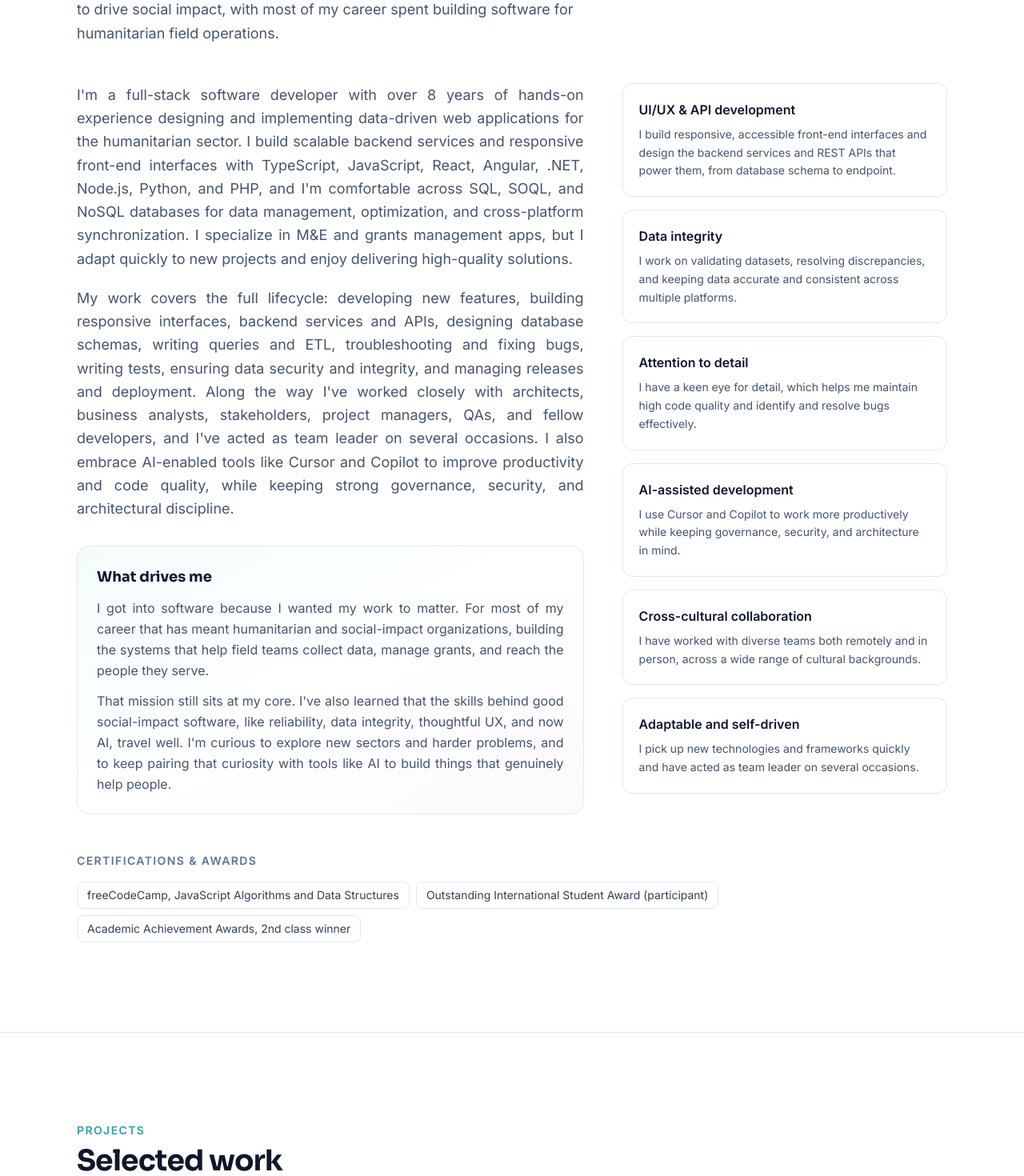
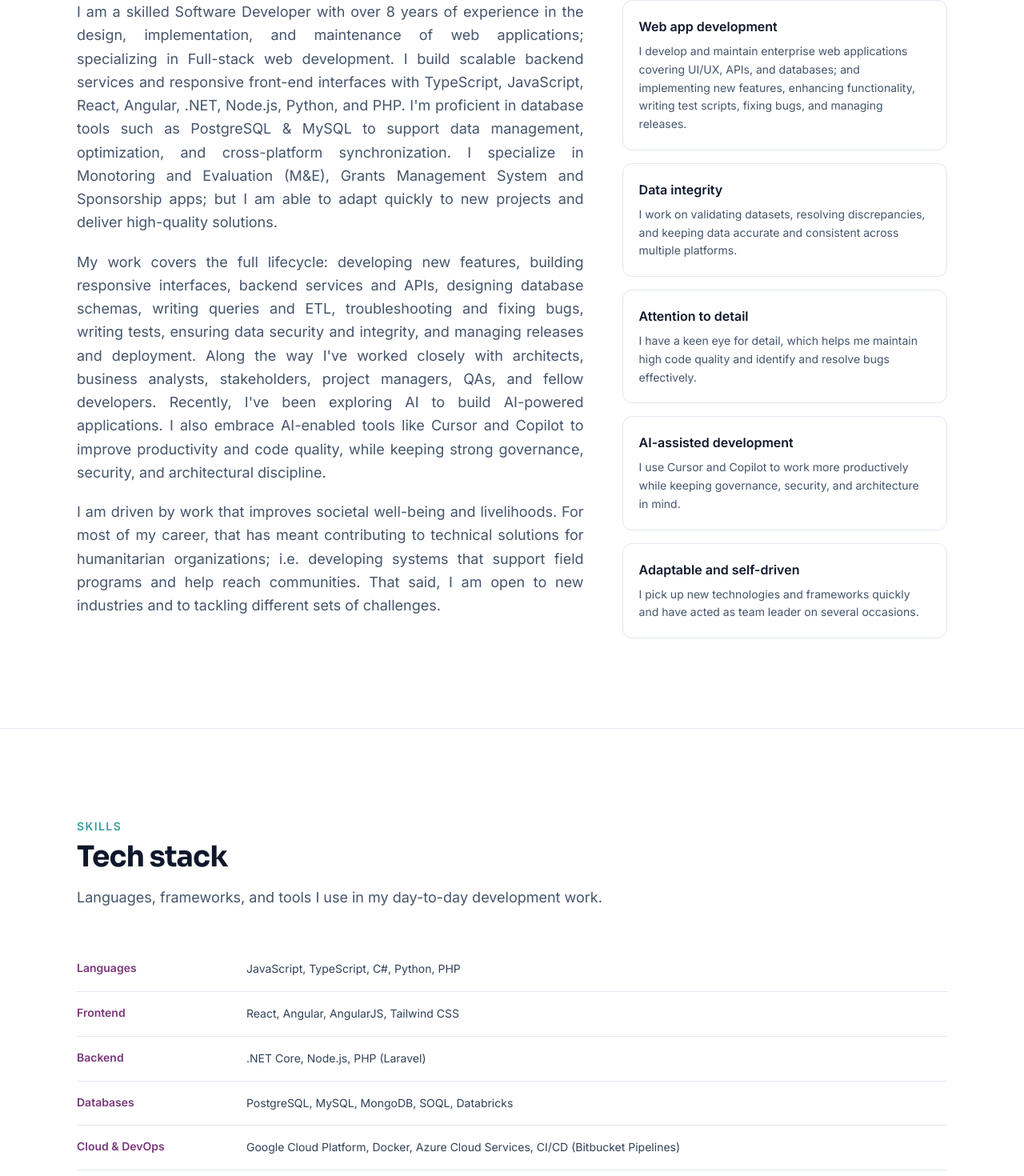
Before and after one commit to edennegussie/edennegussie.github.io, a React (Vite) app: page / in a window 1280 px wide. Shown: the part 1029-2499 px from the top of the page at 80% size. Built offline with nearby package versions, Linux system fonts and the light colour scheme.

Commit message:
restructure

```diff
--- a/src/App.tsx
+++ b/src/App.tsx
@@ -1,7 +1,7 @@
 import About from "./components/About";
 import Contact from "./components/Contact";
+import Education from "./components/Education";
 import Experience from "./components/Experience";
-import Focus from "./components/Focus";
 import Footer from "./components/Footer";
 import Header from "./components/Header";
 import Hero from "./components/Hero";
@@ -15,10 +15,10 @@ export default function App() {
       <main>
         <Hero />
         <About />
+        <Skills />
+        <Experience />
         <Projects />
-        <Experience />
-        <Skills />
-        <Focus />
+        <Education />
         <Contact />
       </main>
       <Footer />
--- a/src/components/About.tsx
+++ b/src/components/About.tsx
@@ -1,6 +1,6 @@
 import Reveal from "./Reveal";
 import SectionHeading from "./SectionHeading";
-import { certifications, drive, profile, strengths } from "../data";
+import { drive, profile, strengths } from "../data";
 
 export default function About() {
   return (
@@ -9,7 +9,7 @@ export default function About() {
         <SectionHeading
           eyebrow="About"
           title="About me"
-          description="A full-stack developer keen to contribute to organizations that use technology to drive social impact, with most of my career spent building software for humanitarian field operations."
+          // description="A full-stack developer keen to contribute to organizations that use technology to drive social impact, with most of my career spent building software for humanitarian field operations."
         />
 
         <div className="grid gap-12 lg:grid-cols-5">
@@ -20,20 +20,9 @@ export default function About() {
             <p className="mt-5 text-lg leading-relaxed text-slate-600 text-justify dark:text-slate-400">
               {profile.summarySecondary}
             </p>
-
-            <div className="mt-8 rounded-2xl border border-slate-200 bg-gradient-to-br from-teal-50/60 via-white to-purple-50/60 p-6 dark:border-slate-800 dark:from-teal-950/20 dark:via-slate-900 dark:to-purple-950/20">
-              <h3 className="font-display text-lg font-bold text-slate-900 dark:text-white">
-                {drive.heading}
-              </h3>
-              {drive.body.map((paragraph) => (
-                <p
-                  key={paragraph}
-                  className="mt-3 text-base leading-relaxed text-slate-600 text-justify dark:text-slate-400"
-                >
-                  {paragraph}
-                </p>
-              ))}
-            </div>
+            <p className="mt-5 text-lg leading-relaxed text-slate-600 text-justify dark:text-slate-400">
+              {drive.body.join(" ")}
+            </p>
           </Reveal>
 
           <Reveal delay={0.1} className="lg:col-span-2">
@@ -55,25 +44,6 @@ export default function About() {
           </Reveal>
         </div>
 
-        {certifications.length > 0 && (
-          <Reveal delay={0.15}>
-            <div className="mt-12">
-              <h3 className="mb-4 text-sm font-semibold uppercase tracking-widest text-slate-500">
-                Certifications & awards
-              </h3>
-              <ul className="flex flex-wrap gap-2">
-                {certifications.map((cert) => (
-                  <li
-                    key={cert}
-                    className="rounded-lg border border-slate-200 px-3 py-1.5 text-sm text-slate-700 dark:border-slate-700 dark:text-slate-300"
-                  >
-                    {cert}
-                  </li>
-                ))}
-              </ul>
-            </div>
-          </Reveal>
-        )}
       </div>
     </section>
   );
--- /dev/null
+++ b/src/components/Education.tsx
@@ -0,0 +1,53 @@
+import Reveal from "./Reveal";
+import SectionHeading from "./SectionHeading";
+import { certifications, education } from "../data";
+
+export default function Education() {
+  return (
+    <section id="education" className="border-t border-slate-200 py-20 sm:py-28 dark:border-slate-800">
+      <div className="mx-auto max-w-6xl px-5 sm:px-8">
+        <SectionHeading
+          eyebrow="Education"
+          title="Education"
+          description="Academic background and certifications."
+        />
+
+        <Reveal>
+          <div className="grid gap-5">
+            {education.map((edu) => (
+              <div key={edu.degree}>
+                <h3 className="font-semibold text-slate-900 dark:text-white">
+                  {edu.degree}
+                </h3>
+                <p className="mt-2 text-sm text-slate-600 dark:text-slate-400">
+                  {edu.school}
+                </p>
+                <p className="mt-1 text-sm font-medium text-teal-600 dark:text-teal-400">
+                  {edu.detail}
+                </p>
+              </div>
+            ))}
+          </div>
+
+          {certifications.length > 0 && (
+            <div className="mt-8 grid gap-5">
+              {certifications.map((cert) => (
+                <div key={cert.degree}>
+                  <h3 className="font-semibold text-slate-900 dark:text-white">
+                    {cert.degree}
+                  </h3>
+                  <p className="mt-2 text-sm text-slate-600 dark:text-slate-400">
+                    {cert.school}
+                  </p>
+                  <p className="mt-1 text-sm font-medium text-teal-600 dark:text-teal-400">
+                    {cert.detail}
+                  </p>
+                </div>
+              ))}
+            </div>
+          )}
+        </Reveal>
+      </div>
+    </section>
+  );
+}
--- a/src/components/Experience.tsx
+++ b/src/components/Experience.tsx
@@ -23,7 +23,7 @@ export default function Experience() {
               <article className="relative sm:pl-10">
                 <div className="absolute top-2 left-0 hidden h-3.5 w-3.5 rounded-full border-2 border-teal-500 bg-white sm:block dark:bg-slate-950" />
 
-                <div className="rounded-2xl border border-slate-200 bg-white p-6 sm:p-8 dark:border-slate-800 dark:bg-slate-900">
+                <div>
                   <div className="flex flex-col gap-2 sm:flex-row sm:items-start sm:justify-between">
                     <div>
                       <h3 className="font-display text-xl font-bold text-slate-900 dark:text-white">
--- a/src/components/Header.tsx
+++ b/src/components/Header.tsx
@@ -4,10 +4,10 @@ import { profile } from "../data";
 
 const links = [
   { href: "#about", label: "About" },
+  { href: "#skills", label: "Skills" },
+  { href: "#experience", label: "Experience" },
   { href: "#projects", label: "Projects" },
-  { href: "#experience", label: "Experience" },
-  { href: "#skills", label: "Skills" },
-  { href: "#focus", label: "Focus" },
+  { href: "#education", label: "Education" },
   { href: "#contact", label: "Contact" },
 ];
 
--- a/src/components/Skills.tsx
+++ b/src/components/Skills.tsx
@@ -1,6 +1,6 @@
 import Reveal from "./Reveal";
 import SectionHeading from "./SectionHeading";
-import { education, skills } from "../data";
+import { skills } from "../data";
 
 export default function Skills() {
   return (
@@ -12,53 +12,20 @@ export default function Skills() {
           description="Languages, frameworks, and tools I use in my day-to-day development work."
         />
 
-        <div className="grid gap-6 sm:grid-cols-2 lg:grid-cols-3">
+        <div className="divide-y divide-slate-200 dark:divide-slate-800">
           {skills.map((group, i) => (
             <Reveal key={group.group} delay={i * 0.04}>
-              <div className="rounded-2xl border border-slate-200 bg-white p-6 dark:border-slate-800 dark:bg-slate-900">
-                <h3 className="text-sm font-semibold uppercase tracking-widest text-purple-600 dark:text-purple-400">
+              <div className="grid gap-2 py-4 sm:grid-cols-[180px_1fr] sm:gap-8">
+                <h3 className="text-sm font-semibold text-purple-600 dark:text-purple-400">
                   {group.group}
                 </h3>
-                <div className="mt-4 flex flex-wrap gap-2">
-                  {group.items.map((item) => (
-                    <span
-                      key={item}
-                      className="rounded-lg bg-slate-50 px-2.5 py-1 text-sm font-medium text-slate-700 dark:bg-slate-800 dark:text-slate-300"
-                    >
-                      {item}
-                    </span>
-                  ))}
-                </div>
+                <p className="text-sm leading-relaxed text-slate-700 dark:text-slate-300">
+                  {group.items.join(", ")}
+                </p>
               </div>
             </Reveal>
           ))}
         </div>
-
-        <Reveal delay={0.2}>
-          <div className="mt-16">
-            <h3 className="mb-6 font-display text-2xl font-bold text-slate-900 dark:text-white">
-              Education
-            </h3>
-            <div className="grid gap-4 sm:grid-cols-2">
-              {education.map((edu) => (
-                <div
-                  key={edu.degree}
-                  className="rounded-2xl border border-slate-200 bg-white p-6 dark:border-slate-800 dark:bg-slate-900"
-                >
-                  <h4 className="font-semibold text-slate-900 dark:text-white">
-                    {edu.degree}
-                  </h4>
-                  <p className="mt-2 text-sm text-slate-600 dark:text-slate-400">
-                    {edu.school}
-                  </p>
-                  <p className="mt-1 text-sm font-medium text-teal-600 dark:text-teal-400">
-                    {edu.detail}
-                  </p>
-                </div>
-              ))}
-            </div>
-          </div>
-        </Reveal>
       </div>
     </section>
   );
--- a/src/data.ts
+++ b/src/data.ts
@@ -6,86 +6,69 @@ export const profile = {
   phone: "+251 911 815 359",
   altPhone: "+1 623 239 2406",
   linkedin: "https://www.linkedin.com/in/eden-mekuria",
-  cvUrl: "/CV_Eden_SoftwareDeveloper.pdf",
+  cvUrl: "/EdenCV.pdf",
   tagline:
-    "I'm a full-stack developer driven by social impact. For over 8 years I've built data-driven web applications for the humanitarian sector, and I'm now exploring how AI can push that impact further, across new problems and new sectors.",
+    "I'm a full-stack developer driven by social impact. For over 8 years, I've built data-driven web applications for the humanitarian sector; now, exploring how to push that impact further, across new problems and new sectors, while experimenting with AI.",
   summary:
-    "I'm a full-stack software developer with over 8 years of hands-on experience designing and implementing data-driven web applications for the humanitarian sector. I build scalable backend services and responsive front-end interfaces with TypeScript, JavaScript, React, Angular, .NET, Node.js, Python, and PHP, and I'm comfortable across SQL, SOQL, and NoSQL databases for data management, optimization, and cross-platform synchronization. I specialize in M&E and grants management apps, but I adapt quickly to new projects and enjoy delivering high-quality solutions.",
+    `I am a skilled Software Developer with over 8 years of experience in the design, implementation, and maintenance of web applications; specializing
+     in Full-stack web development. I build scalable backend services and responsive front-end interfaces with TypeScript, JavaScript, React, Angular,
+      .NET, Node.js, Python, and PHP. I'm proficient in database tools such as PostgreSQL & MySQL to support data management, optimization, and cross-platform
+      synchronization. I specialize in Monotoring and Evaluation (M&E), Grants Management System and Sponsorship apps; but I am able to adapt quickly to new projects and deliver high-quality solutions.`,
   summarySecondary:
-    "My work covers the full lifecycle: developing new features, building responsive interfaces, backend services and APIs, designing database schemas, writing queries and ETL, troubleshooting and fixing bugs, writing tests, ensuring data security and integrity, and managing releases and deployment. Along the way I've worked closely with architects, business analysts, stakeholders, project managers, QAs, and fellow developers, and I've acted as team leader on several occasions. I also embrace AI-enabled tools like Cursor and Copilot to improve productivity and code quality, while keeping strong governance, security, and architectural discipline.",
+    `My work covers the full lifecycle: developing new features, building responsive interfaces, backend services and APIs, designing database
+    schemas, writing queries and ETL, troubleshooting and fixing bugs, writing tests, ensuring data security and integrity, and managing releases
+     and deployment. Along the way I've worked closely with architects, business analysts, stakeholders, project managers, QAs, and fellow
+     developers. Recently, I've been exploring AI to build AI-powered applications. I also embrace AI-enabled tools like Cursor and Copilot to improve
+      productivity and code quality, while keeping strong governance, security, and architectural discipline.`,
 };
 
 export const drive = {
   heading: "What drives me",
-  body: [
-    "I got into software because I wanted my work to matter. For most of my career that has meant humanitarian and social-impact organizations, building the systems that help field teams collect data, manage grants, and reach the people they serve.",
-    "That mission still sits at my core. I've also learned that the skills behind good social-impact software, like reliability, data integrity, thoughtful UX, and now AI, travel well. I'm curious to explore new sectors and harder problems, and to keep pairing that curiosity with tools like AI to build things that genuinely help people.",
-  ],
+  body: [`I am driven by work that improves societal well-being and livelihoods. For most of my career, that has meant contributing to technical
+    solutions for humanitarian organizations; i.e. developing systems that support field programs and help reach communities. That said, I am open
+     to new industries and to tackling different sets of challenges.`
+      ],
 };
-
-export type FocusArea = {
-  icon: "heart" | "sparkles" | "compass";
-  title: string;
-  body: string;
-};
-
-export const focusAreas: FocusArea[] = [
-  {
-    icon: "heart",
-    title: "Social impact at the core",
-    body: "8+ years building for humanitarian and mission-driven organizations. I like problems where shipping good software has a real, human payoff.",
-  },
-  {
-    icon: "sparkles",
-    title: "Building with AI",
-    body: "Exploring AI as both a way to work, with Cursor and Copilot, and as a product capability, from computer vision to automated QA agents.",
-  },
-  {
-    icon: "compass",
-    title: "Open to new sectors",
-    body: "Rooted in impact, but curious beyond it. I adapt quickly to new domains and want to bring reliable, data-driven engineering to fresh problems.",
-  },
-];
-
-export const sectors: string[] = [
-  "Humanitarian / INGO",
-  "Sponsorship & grants",
-  "AI & automation",
-  "Health tech",
-  "IT consultancy",
-  "ERP / HR systems",
-  "R&D",
-  "Agriculture tech",
-];
 
 export const skills: { group: string; items: string[] }[] = [
   {
     group: "Languages",
-    items: ["TypeScript", "JavaScript", "Python", "C#", "PHP"],
+    items: ["JavaScript", "TypeScript", "C#", "Python", "PHP"],
   },
   {
     group: "Frontend",
-    items: ["React", "Next.js", "Angular", "AngularJS", "Tailwind CSS", "React Query"],
+    items: ["React", "Angular", "AngularJS", "Tailwind CSS"],
   },
   {
     group: "Backend",
-    items: ["Node.js", "Express", ".NET", "Laravel", "REST APIs", "Prisma"],
+    items: [".NET Core", "Node.js", "PHP (Laravel)"],
   },
   {
     group: "Databases",
-    items: ["PostgreSQL", "MySQL", "MS SQL", "MongoDB", "SOQL", "Databricks"],
+    items: ["PostgreSQL", "MySQL", "MongoDB", "SOQL", "Databricks"],
   },
   {
-    group: "Data & Integrity",
-    items: ["Data validation", "Reconciliation", "Cross-platform sync", "ETL", "Data governance"],
+    group: "Cloud & DevOps",
+    items: ["Google Cloud Platform", "Docker", "Azure Cloud Services", "CI/CD (Bitbucket Pipelines)"],
   },
   {
-    group: "AI & Automation",
-    items: ["OpenAI", "Playwright", "Azure AI Vision", "Prompt Engineering", "Cursor", "Copilot"],
+    group: "CRM",
+    items: ["Salesforce CRM", "Apex", "LWC", "SOQL"],
   },
   {
-    group: "Platforms & DevOps",
-    items: ["Docker", "Salesforce", "Azure", "Git & Bitbucket", "CI/CD", "Boomi"],
+    group: "Tools & Practices",
+    items: [
+      "Jira",
+      "Git/GitHub/Bitbucket",
+      "Postman",
+      "Cursor",
+      "Claude & Copilot (AI-assisted development)",
+      "Windows/Linux OS",
+      "Agile-Scrum",
+      "RESTful APIs",
+      "Confluence documentation",
+      "Figma",
+    ],
   },
 ];
 
@@ -173,7 +156,7 @@ export type Experience = {
 
 export const experiences: Experience[] = [
   {
-    role: "ICT Senior Officer, Software Developer",
+    role: "Software Developer",
     company: "Food for the Hungry Inc.",
     sector: "International NGO",
     period: "Apr 2019 to Present",
@@ -239,15 +222,17 @@ export const education = [
 ];
 
 export const certifications = [
-  "freeCodeCamp, JavaScript Algorithms and Data Structures",
-  "Outstanding International Student Award (participant)",
-  "Academic Achievement Awards, 2nd class winner",
+  {
+    degree: "Certification - JavaScript Algorithms and Data Structures",
+    school: "freeCodeCamp",
+    detail: "July 2022",
+  },
 ];
 
 export const strengths = [
   {
-    title: "UI/UX & API development",
-    body: "I build responsive, accessible front-end interfaces and design the backend services and REST APIs that power them, from database schema to endpoint.",
+    title: "Web app development",
+    body: `I develop and maintain enterprise web applications covering UI/UX, APIs, and databases; and implementing new features, enhancing functionality, writing test scripts, fixing bugs, and managing releases.`
   },
   {
     title: "Data integrity",
@@ -262,10 +247,6 @@ export const strengths = [
     body: "I use Cursor and Copilot to work more productively while keeping governance, security, and architecture in mind.",
   },
   {
-    title: "Cross-cultural collaboration",
-    body: "I have worked with diverse teams both remotely and in person, across a wide range of cultural backgrounds.",
-  },
-  {
     title: "Adaptable and self-driven",
     body: "I pick up new technologies and frameworks quickly and have acted as team leader on several occasions.",
   },
```
Also changed, not shown: src/components/Focus.tsx (deleted, +0 -84 lines), 6 other files (tests, documents, lock files or other folders).
